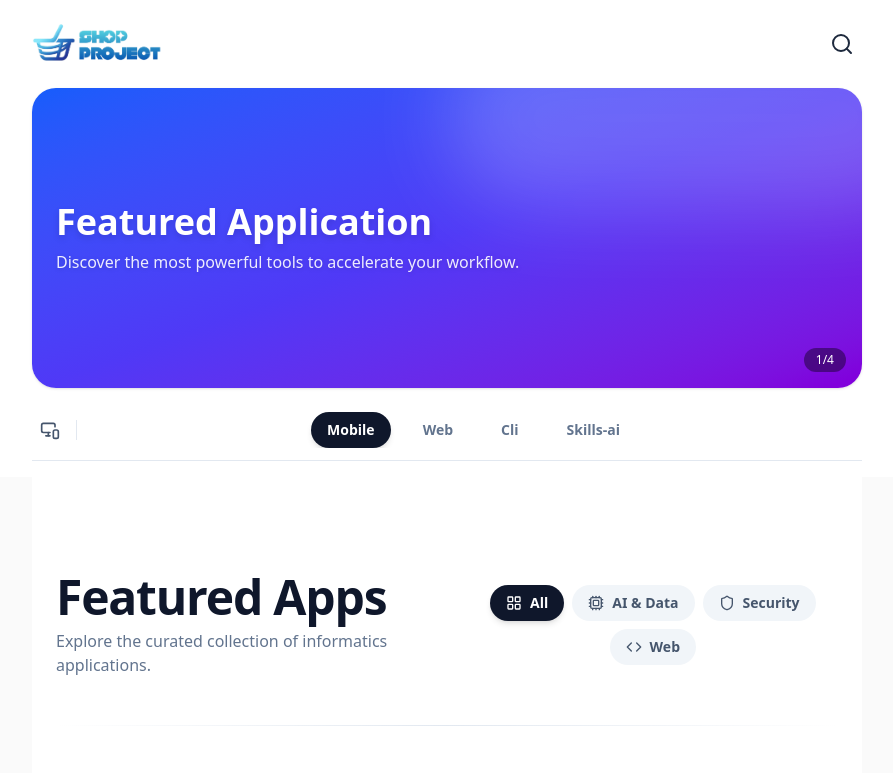
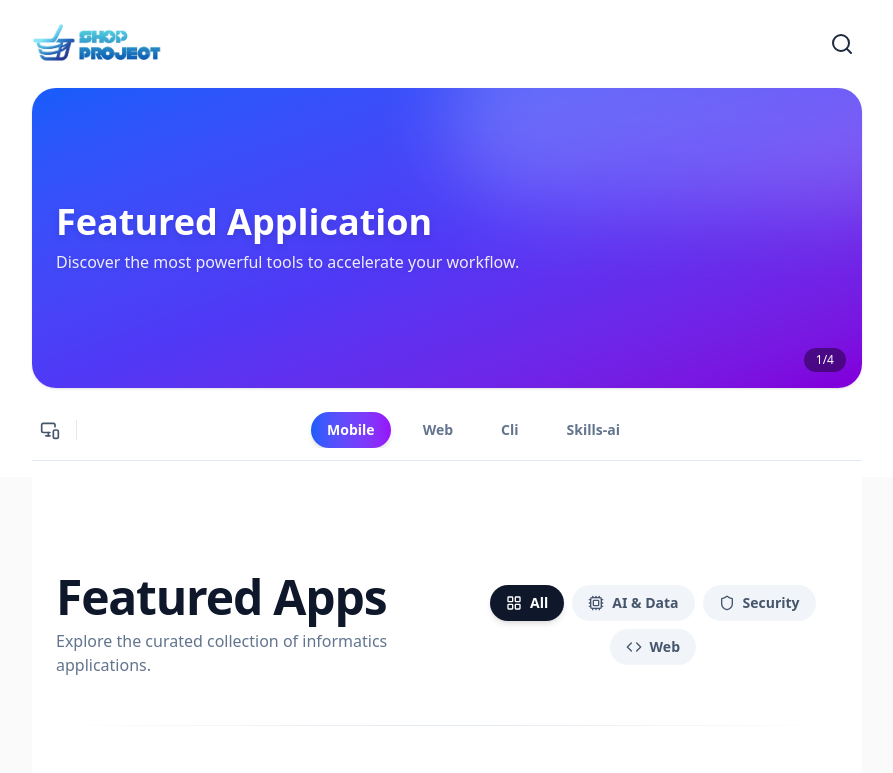
Before and after one commit to langss1/shop-gw, a Next.js app: page / in a window 1280 px wide. Shown: the top 773 px of the page, without its empty margins (193-1086 px from the left). Built offline with nearby package versions, Linux system fonts and the light colour scheme.

Commit message:
style: change active tab to blue gradient

```diff
--- a/src/components/MobileHeader.tsx
+++ b/src/components/MobileHeader.tsx
@@ -72,7 +72,7 @@
                 onClick={() => setActiveTab(tab)}
                 className={`snap-start whitespace-nowrap px-4 py-2 rounded-full text-sm font-semibold transition-all duration-300 ${
                   isActive
-                    ? "bg-slate-900 text-white shadow-md"
+                    ? "bg-gradient-to-r from-blue-600 to-purple-600 text-white shadow-md"
                     : "bg-transparent text-slate-500 hover:text-slate-900 hover:bg-slate-100"
                 }`}
               >
```
